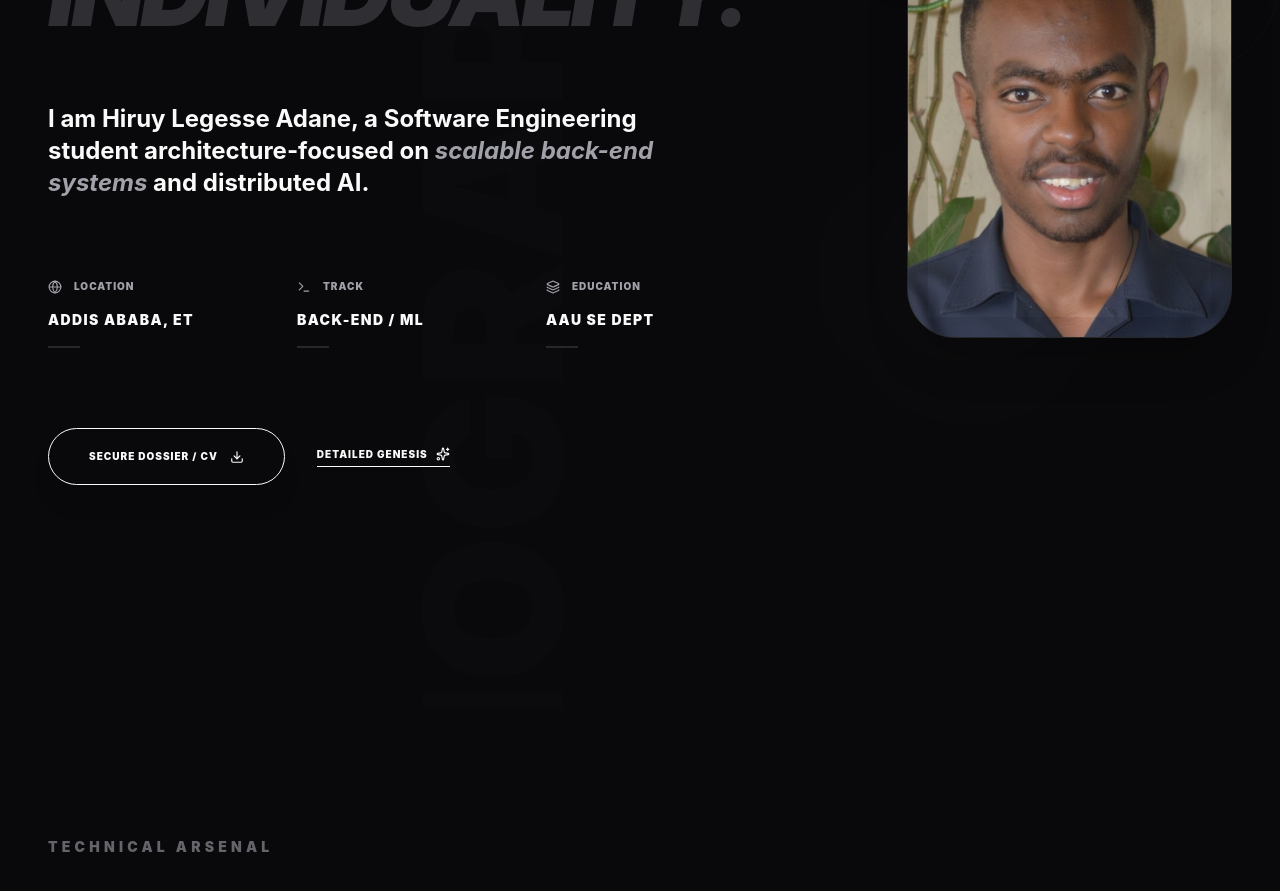
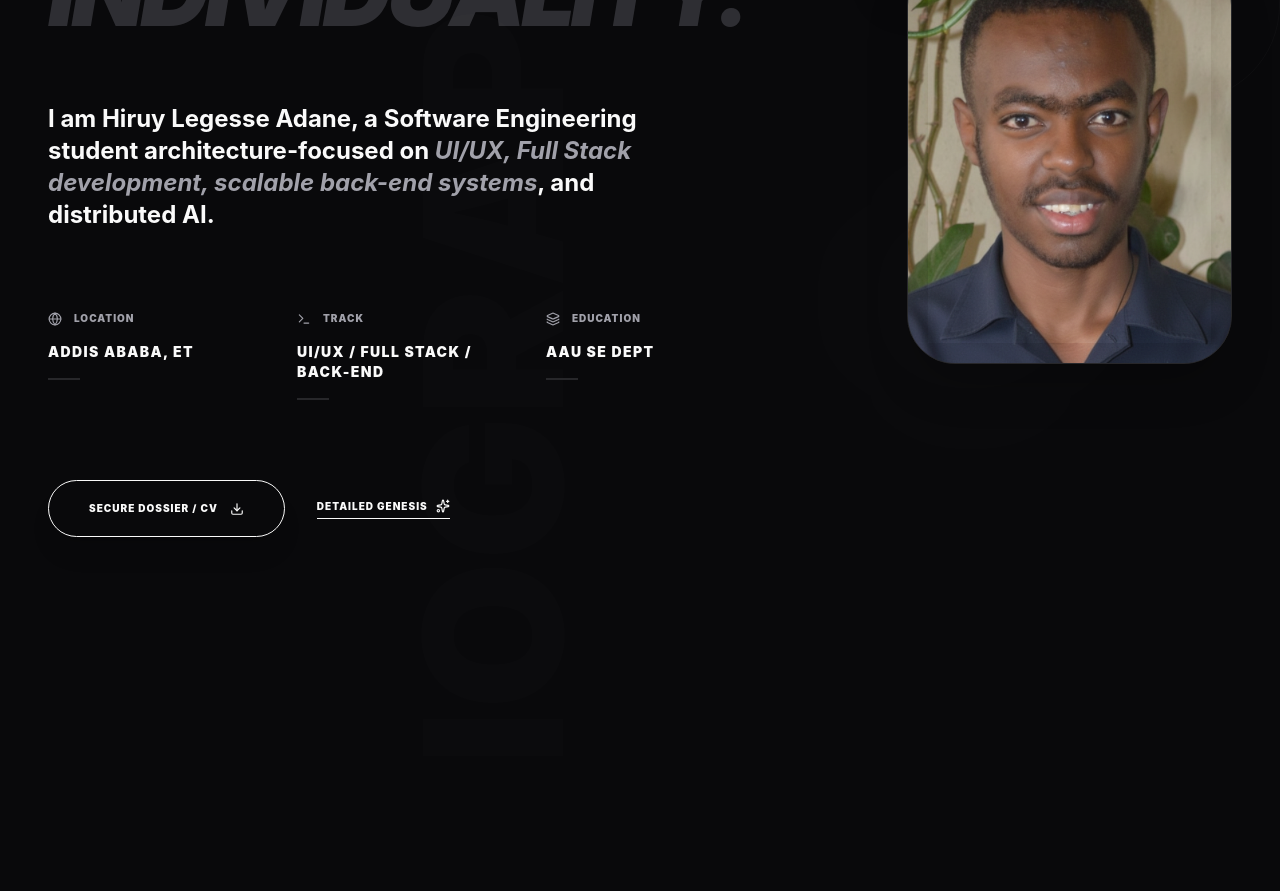
Before and after one commit to hiruy72/hiruy-legesse-portfolio, a React (Vite) app: page / in a window 1280 px wide. Shown: the part 1240-2131 px from the top of the page. Built offline with nearby package versions, Linux system fonts and the light colour scheme.

Commit message:
Update tech stack description on about page

```diff
--- a/src/components/About.jsx
+++ b/src/components/About.jsx
@@ -30,7 +30,7 @@ const About = () => {
 
                         <div className="space-y-10 max-w-2xl">
                             <p className="text-xl md:text-2xl text-foreground font-bold leading-relaxed">
-                                I am Hiruy Legesse Adane, a Software Engineering student architecture-focused on <span className="text-muted-foreground italic">scalable back-end systems</span> and distributed AI.
+                                I am Hiruy Legesse Adane, a Software Engineering student architecture-focused on <span className="text-muted-foreground italic">UI/UX, Full Stack development, scalable back-end systems</span>, and distributed AI.
                             </p>
                         </div>
 
@@ -38,7 +38,7 @@ const About = () => {
                         <div className="grid grid-cols-2 md:grid-cols-3 gap-12 mt-20">
                             {[
                                 { label: 'Location', value: 'Addis Ababa, ET', icon: <Globe size={14} /> },
-                                { label: 'Track', value: 'Back-end / ML', icon: <Terminal size={14} /> },
+                                { label: 'Track', value: 'UI/UX / Full Stack / Back-end', icon: <Terminal size={14} /> },
                                 { label: 'Education', value: 'AAU SE Dept', icon: <Layers size={14} /> }
                             ].map((stat, i) => (
                                 <div key={i} className="group flex flex-col gap-4">
--- a/src/components/AboutPage.jsx
+++ b/src/components/AboutPage.jsx
@@ -47,7 +47,7 @@ const AboutPage = () => {
                                 <div className="w-12 h-[1px] bg-muted-foreground/40"></div> The Narrative
                             </h2>
                             <p className="text-3xl md:text-5xl font-black leading-[1.1] tracking-tighter text-foreground">
-                                I am Hiruy Legesse Adane, a Software Engineering student architecture-focused on <span className="text-muted-foreground italic">scalable back-end systems</span>.
+                                I am Hiruy Legesse Adane, a Software Engineering student architecture-focused on <span className="text-muted-foreground italic">UI/UX, Full Stack development, and scalable back-end systems</span>.
                             </p>
                             <div className="space-y-8 text-lg text-muted-foreground font-medium leading-relaxed max-w-3xl">
                                 <p>
@@ -62,7 +62,7 @@ const AboutPage = () => {
                         <div className="grid grid-cols-2 md:grid-cols-4 gap-1px bg-border border border-border rounded-[2rem] overflow-hidden">
                             {[
                                 { label: 'Top Tier', icon: <Award /> },
-                                { label: 'Back-end Dept', icon: <Terminal /> },
+                                { label: 'UI/UX & Full Stack', icon: <Terminal /> },
                                 { label: 'Scalability', icon: <Zap /> },
                                 { label: 'CS Foundations', icon: <Layers /> }
                             ].map((value, i) => (
@@ -93,7 +93,7 @@ const AboutPage = () => {
                                     { label: 'Base of Op', value: 'Addis Ababa, ETH' },
                                     { label: 'Academic Rank', value: 'Top Percentile' },
                                     { label: 'Education', value: 'AAU SE Dept' },
-                                    { label: 'Specialty', value: 'Back-end / ML' }
+                                    { label: 'Specialty', value: 'UI/UX / Full Stack / Back-end' }
                                 ].map((intel, i) => (
                                     <div key={i} className="flex justify-between items-center">
                                         <span className="text-[8px] font-black uppercase tracking-widest text-muted-foreground/60">{intel.label}</span>
```
